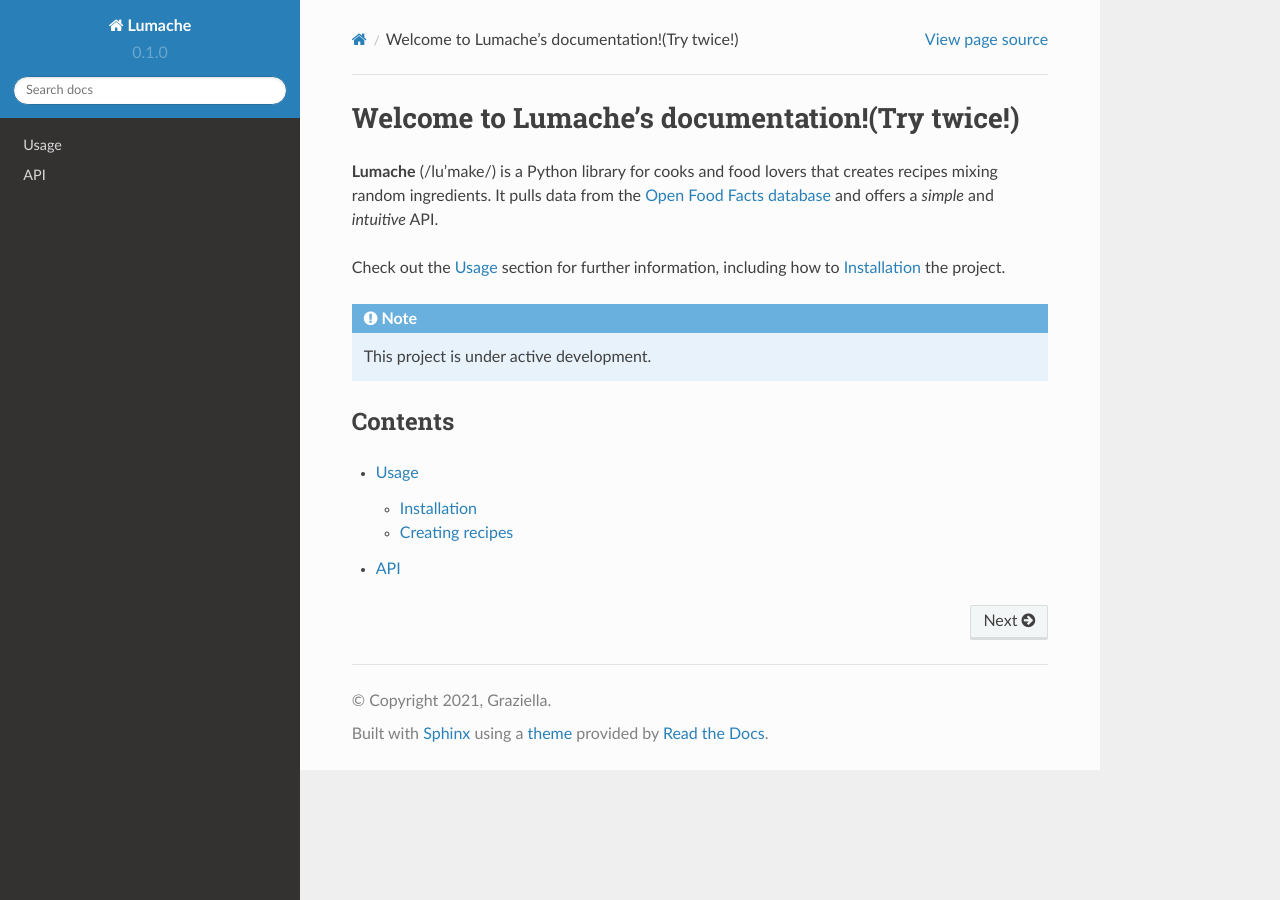
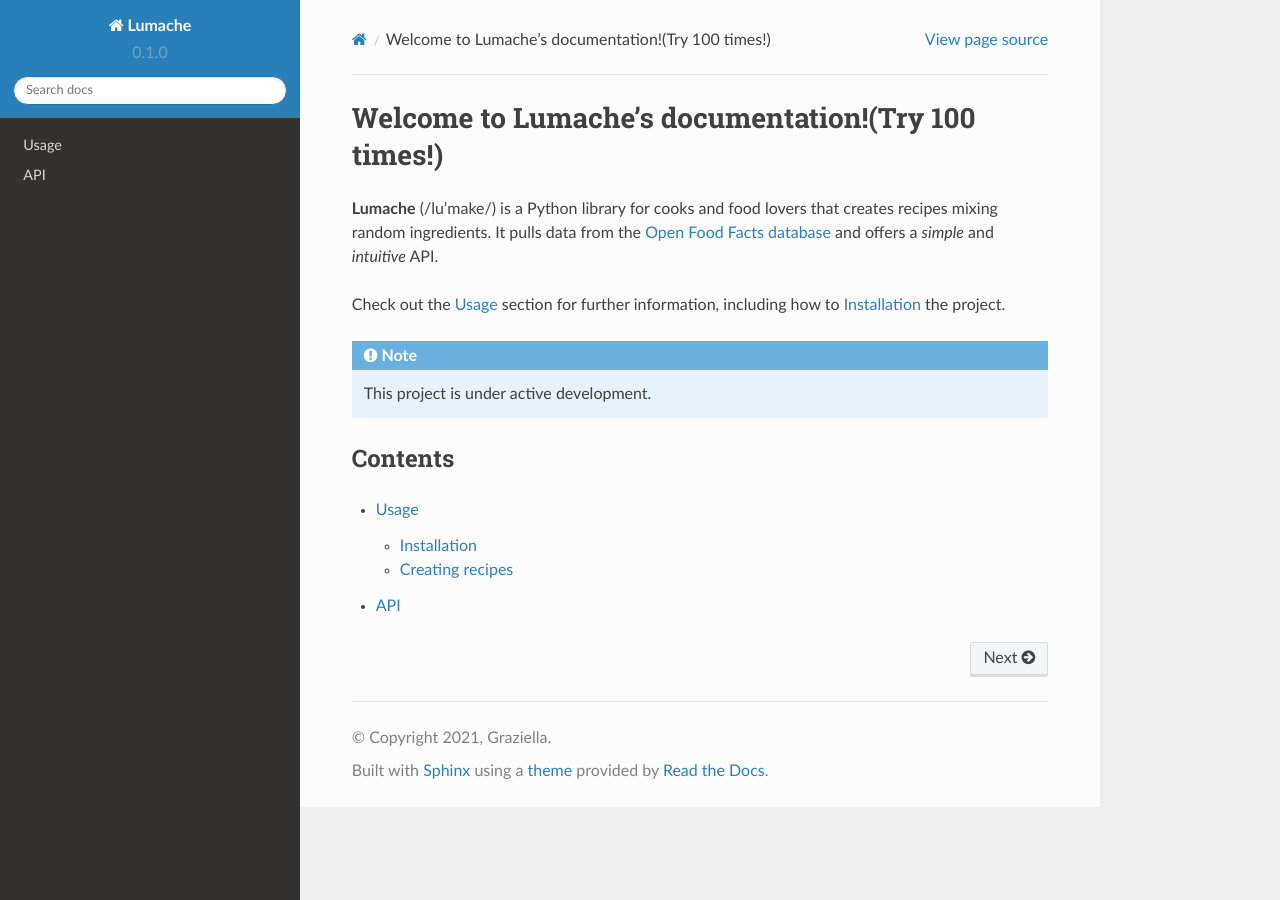
Before and after one commit to YuanyeChi/ReadthedocTest, a Sphinx documentation site: the page built from docs/source/index.rst, in a window 1280 px wide. Built offline with Sphinx 7.4.7 and the Read the Docs theme 2.0.0, drawn with Linux system fonts in a browser that asks for light colours.

Commit message:
test webhooks

```diff
--- a/docs/source/index.rst
+++ b/docs/source/index.rst
@@ -1,4 +1,4 @@
-Welcome to Lumache's documentation!(Try twice!)
+Welcome to Lumache's documentation!(Try 100 times!)
 ===================================
 
 **Lumache** (/lu'make/) is a Python library for cooks and food lovers
```
